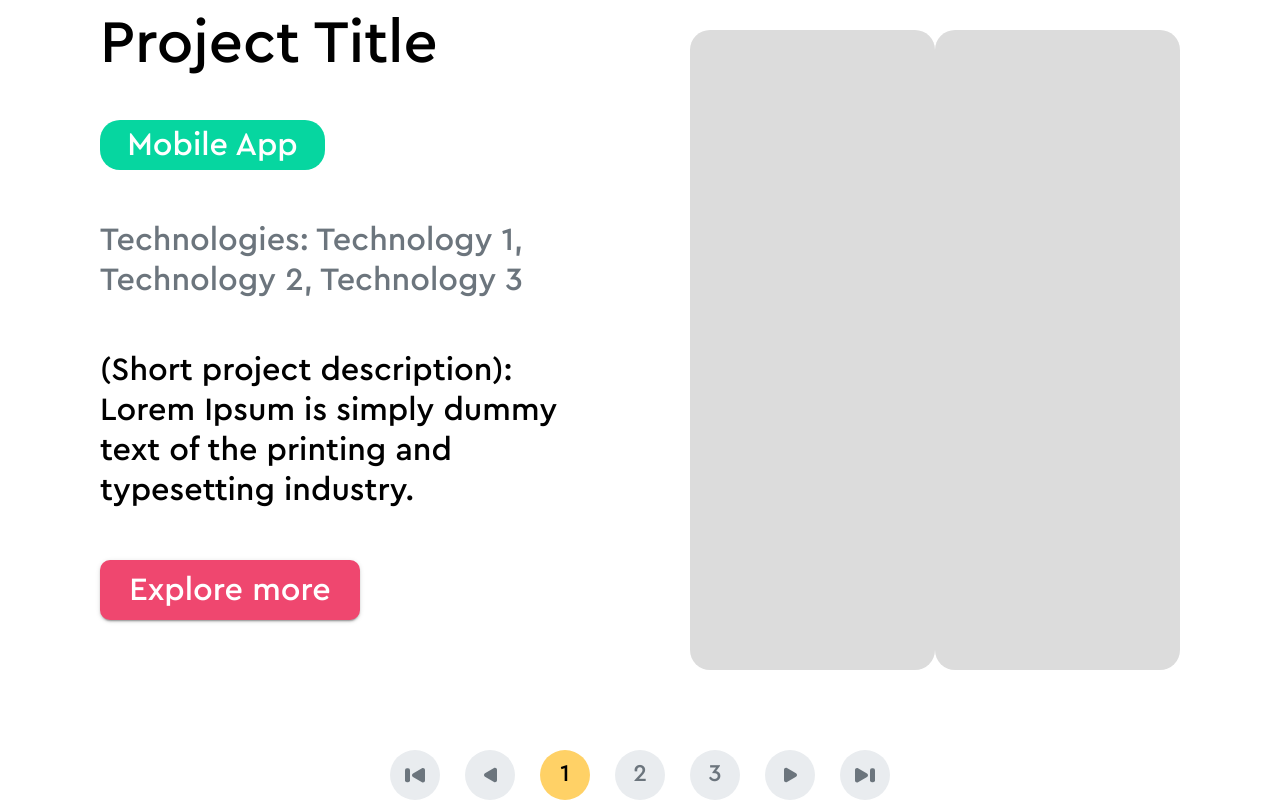
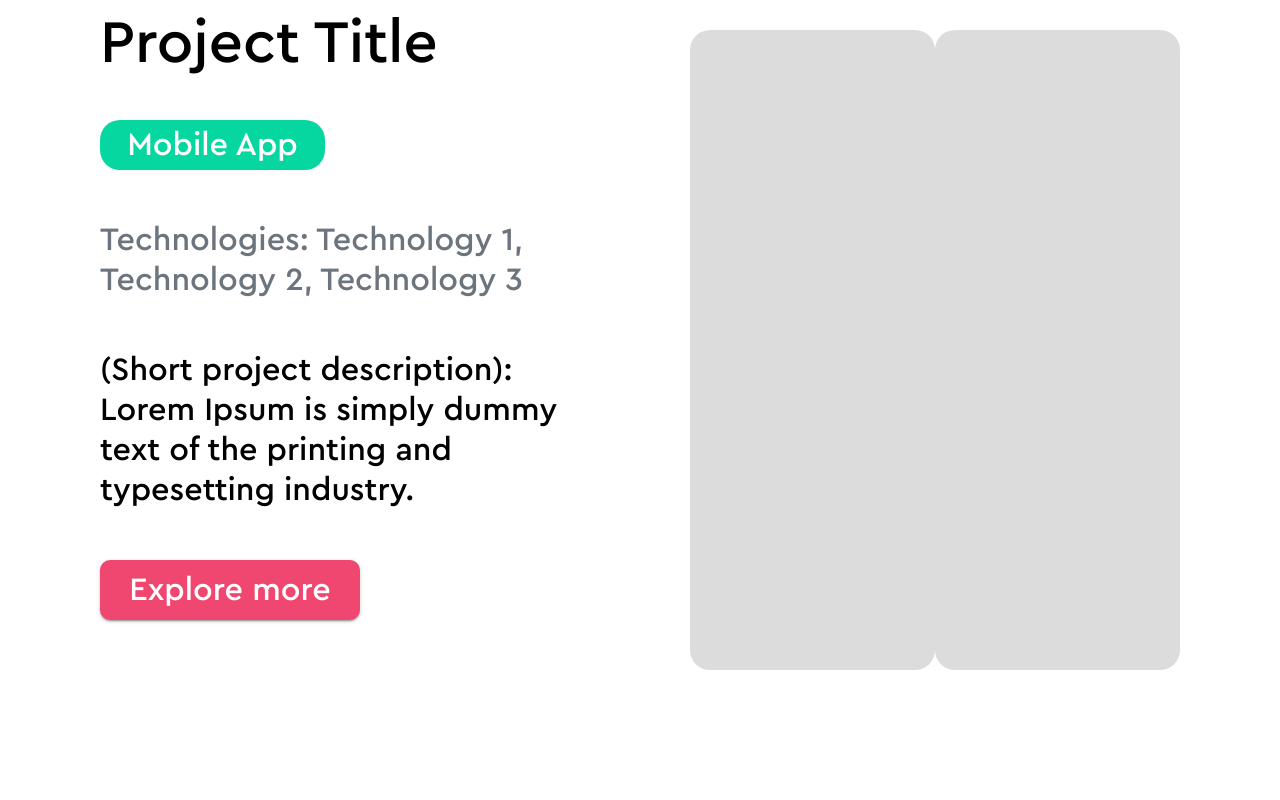
Before and after one commit to jaballogian/portfolio, a React (Create React App) app: page / in a window 1280 px wide. Shown: the part 1650-2450 px from the top of the page. After the commit the page ends 2400 px from the top, so only its background shows below. Built offline with nearby package versions, Linux system fonts and the light colour scheme.

Commit message:
delete Page Navigation component in Project component

```diff
--- a/src/pages/Home/Projects/Projects.js
+++ b/src/pages/Home/Projects/Projects.js
@@ -3,7 +3,6 @@ import React from 'react'
 // COMPONENTS (SORTED BY ORDER)
 import LeftContent from './LeftContent/LeftContent'
 import RightContent from './RightContent/RightContent'
-import PageNavigation from '../../../components/PageNavigation/PageNavigation'
 
 // MATERIAL UI CORES
 import Grid from '@material-ui/core/Grid'
@@ -20,7 +19,6 @@ const Projects = () => {
         <LeftContent/>
         <RightContent/>
       </Grid>
-      <PageNavigation/>
     </div>
   )
 }
```
